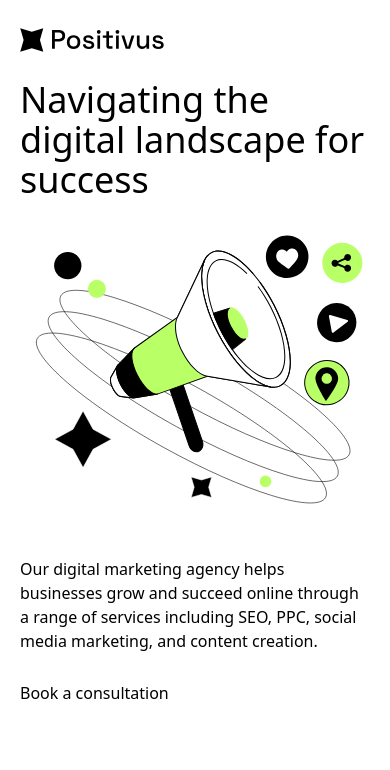
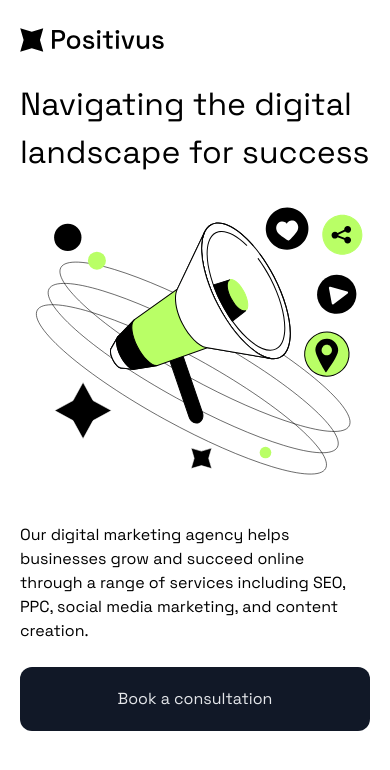
Before and after one commit to LucasMCFidelis/Positivus-Landing-Page, a React (Vite) app: page / in a window 390 px wide. Shown: the top 770 px of the page. Built offline with nearby package versions, Linux system fonts and the light colour scheme; what @savvywombat/tailwindcss-grid-areas would draw is missing.

Commit message:
Refatoração para tornar o card principal  mais responsivo

```diff
--- a/src/app.tsx
+++ b/src/app.tsx
@@ -1,27 +1,49 @@
+import { Button } from "./components/button";
 import { HeaderRoot } from "./components/header/HeaderRoot";
 import "./index.css"
 export function App() {
   return (
-    <div className="h-screen w-screen px-5 sm:px-24">
+    <div className="flex flex-col flex-wrap min-h-screen max-w-screen px-5 md:px-12 lg:px-24">
       <HeaderRoot></HeaderRoot>
       <div className="
-        grid gap-x-28 place-items-start
-        grid-areas-card-mobile py-7  h-[710px]
-        sm:grid-areas-card-desktop sm:py-16 sm:h-[515px]"
+        grid w-full gap-x-28 gap-y-6 justify-items-stretch items-center
+        grid-areas-card-mobile py-7
+        md:py-16
+        lg:grid-areas-card-desktop lg:py-16"
       >
+        {/* <div className="
+          [grid-area:title]
+          text-3xl
+          sm:[font-size: 10vw]
+        ">
+          Navigating the digital landscape for success
+        </div> */}
+        {/* <div className="
+          [grid-area:title]
+          text-3xl
+          sm:text-6xl
+          md:w-4/5
+          lg:w-3/4
+        ">
+          Navigating the digital landscape for success
+        </div> */}
         <div className="
-          [grid-area:title] w-full
-          text-4xl
-          sm:text-6xl
+          [grid-area:title]
+          text-responsive-title max-w-xl
         ">
           Navigating the digital landscape for success
         </div>
-        <div className="[grid-area:subtitle]">
+        <p className="[grid-area:subtitle] text-responsive-paragraph max-w-xl">
           Our digital marketing agency helps businesses grow and succeed online through a range of services including SEO, PPC, social media marketing, and content creation.
-        </div>
-        <button className="[grid-area:button]">Book a consultation</button>
-        <img src="/public/assets/megafone.svg" alt="" className="[grid-area:image]" />
+        </p>
+        <Button/>
+        <img src="/public/assets/megafone.svg" alt="" className="
+          [grid-area:image]
+          w-fit"
+        />
       </div>
+
+
     </div>
   )
 }
--- /dev/null
+++ b/src/components/button.tsx
@@ -0,0 +1,11 @@
+export function Button(){
+    return (
+        <button className="
+          w-full
+          lg:w-fit
+          bg-gray-900 text-gray-200 py-5 px-8 rounded-xl"
+        >
+          Book a consultation
+        </button>
+    )
+}
--- a/src/components/header/HeaderRoot.tsx
+++ b/src/components/header/HeaderRoot.tsx
@@ -4,9 +4,9 @@ export function HeaderRoot(){
             <img
                 src="/public/assets/logo.svg"
                 alt=""
-                className="w-36 sm:w-56"
+                className="w-36 md:w-56"
             />
-            <div className="space-x-10 hidden sm:block">
+            <div className="space-x-10 hidden lg:block">
                 <button>About Us</button>
                 <button>Services</button>
                 <button>Use Cases</button>
--- a/src/index.css
+++ b/src/index.css
@@ -4,6 +4,7 @@
 
 * {
   min-width: 0;
+  box-sizing: border-box;
 }
 
 @layer utilities {
--- a/tailwind.config.js
+++ b/tailwind.config.js
@@ -5,7 +5,15 @@ export default {
     "./src/**/*.{js,ts,jsx,tsx}",
   ],
   theme: {
-    extend: {},
+    extend: {
+      fontFamily: {
+        sans: "Space Grotesk"
+      },
+      fontSize: {
+        'responsive-paragraph': 'clamp(0.8rem, 1rem, 1.5rem)',
+        'responsive-title': 'clamp(2rem, 8vw, 3.5rem)',
+      },
+    },
   },
   plugins: [
     require('@savvywombat/tailwindcss-grid-areas'),
```
